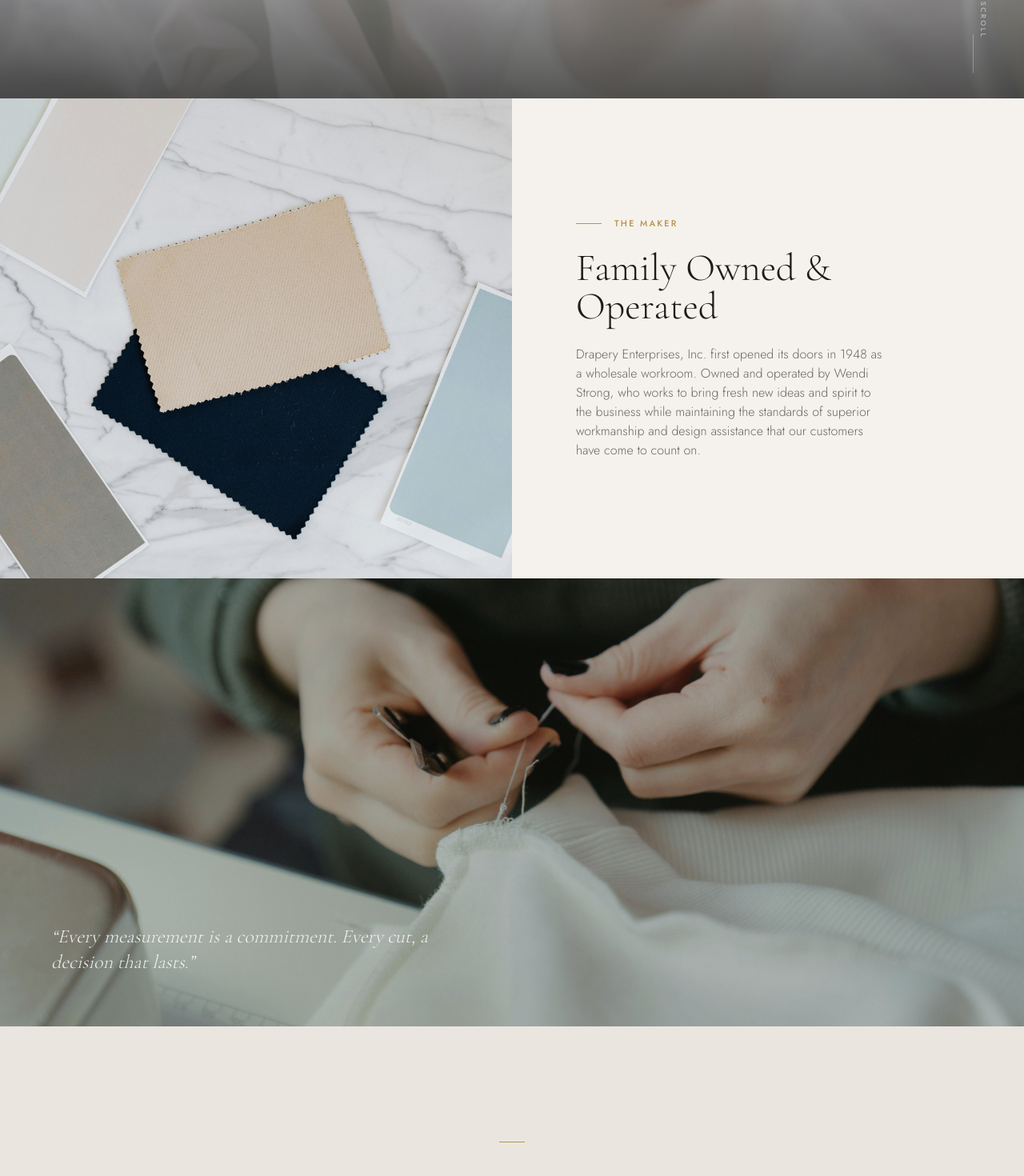
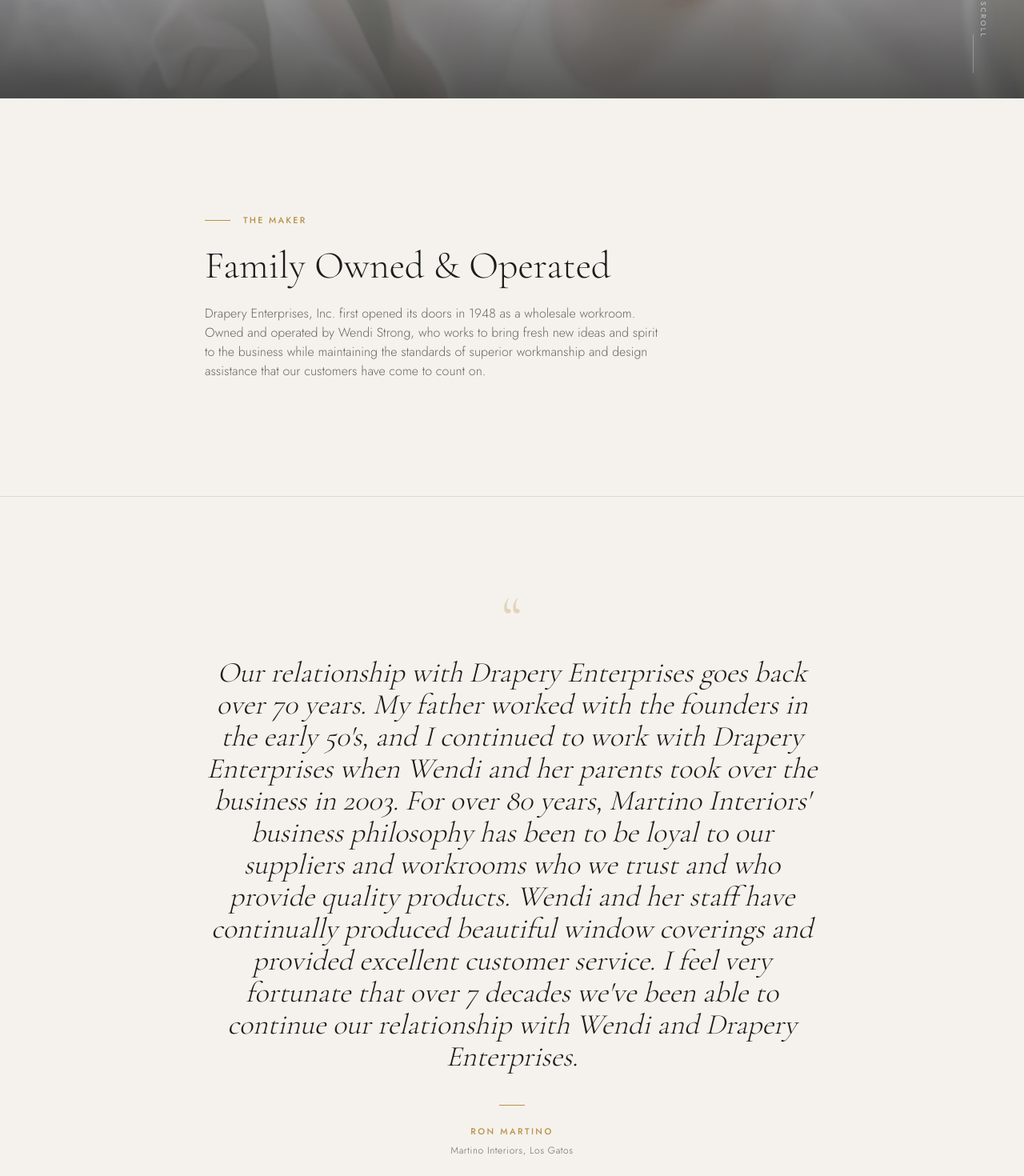
Before and after one commit to Upshifttmedia/drapery-enterprises, a Next.js app: page /about in a window 1280 px wide. Shown: the part 437-1907 px from the top of the page at 80% size. Built offline with nearby package versions, Linux system fonts and the light colour scheme.

Commit message:
About: remove swatches & hands images, move Ron Martino testimonial below Family Owned section

```diff
--- a/app/about/page.tsx
+++ b/app/about/page.tsx
@@ -43,21 +43,8 @@ export default function AboutPage() {
       />
 
       {/* Maker story */}
-      <section className="bg-linen" aria-labelledby="maker-heading">
-        <div className="grid grid-cols-1 lg:grid-cols-2 min-h-[600px]">
-          <FadeUp className="relative min-h-[420px] lg:min-h-full overflow-hidden bg-stone">
-            <Image
-              src="/images/about/about-02.jpg"
-              alt="Detail of the Drapery Enterprises workroom — fabric rolls, cutting table, and hand tools in the Santa Cruz atelier"
-              fill
-              className="object-cover object-center"
-              sizes="(max-width: 1024px) 100vw, 50vw"
-            />
-          </FadeUp>
-          <FadeUp
-            delay={0.2}
-            className="flex flex-col justify-center px-8 md:px-14 lg:px-20 py-20 md:py-28"
-          >
+      <section className="py-24 md:py-36 px-6 md:px-10 bg-linen" aria-labelledby="maker-heading">
+        <FadeUp className="max-w-3xl mx-auto">
           <SectionLabel>The Maker</SectionLabel>
           <h2
             id="maker-heading"
@@ -65,32 +52,27 @@ export default function AboutPage() {
           >
             Family Owned &amp; Operated
           </h2>
-            <p className="font-jost font-light text-muted text-sm md:text-base leading-relaxed max-w-sm">
+          <p className="font-jost font-light text-muted text-sm md:text-base leading-relaxed max-w-xl">
             Drapery Enterprises, Inc. first opened its doors in 1948 as a wholesale workroom.
             Owned and operated by Wendi Strong, who works to bring fresh new ideas and spirit
             to the business while maintaining the standards of superior workmanship and design
             assistance that our customers have come to count on.
           </p>
         </FadeUp>
-        </div>
       </section>
 
-      {/* Process image — full-width editorial break */}
-      <section className="relative h-[55vh] md:h-[70vh] overflow-hidden bg-stone" aria-hidden="true">
-        <Image
-          src="/images/process/process-01.jpg"
-          alt="Measuring and hand-marking fabric in the Drapery Enterprises Santa Cruz workroom — precision at every stage"
-          fill
-          className="object-cover object-center"
-          sizes="100vw"
+      {/* Testimonial — Ron Martino */}
+      <section
+        className="py-24 md:py-32 px-6 md:px-10 bg-linen"
+        aria-label="Client testimonial"
+        style={{ borderTop: '1px solid var(--rule)' }}
+      >
+        <div className="max-w-8xl mx-auto">
+          <TestimonialBlock
+            quote="Our relationship with Drapery Enterprises goes back over 70 years. My father worked with the founders in the early 50's, and I continued to work with Drapery Enterprises when Wendi and her parents took over the business in 2003. For over 80 years, Martino Interiors' business philosophy has been to be loyal to our suppliers and workrooms who we trust and who provide quality products. Wendi and her staff have continually produced beautiful window coverings and provided excellent customer service. I feel very fortunate that over 7 decades we've been able to continue our relationship with Wendi and Drapery Enterprises."
+            client="Ron Martino"
+            city="Martino Interiors, Los Gatos"
           />
-        <div className="absolute inset-0 bg-charcoal/25" />
-        <div className="absolute inset-0 flex items-end p-8 md:p-16">
-          <FadeUp>
-            <p className="font-cormorant italic text-off-white text-xl md:text-2xl max-w-lg opacity-90 leading-relaxed">
-              &ldquo;Every measurement is a commitment. Every cut, a decision that lasts.&rdquo;
-            </p>
-          </FadeUp>
         </div>
       </section>
 
@@ -219,20 +201,6 @@ export default function AboutPage() {
         </div>
       </section>
 
-      {/* Testimonial */}
-      <section
-        className="py-24 md:py-32 px-6 md:px-10 bg-stone"
-        aria-label="Client testimonial"
-      >
-        <div className="max-w-8xl mx-auto">
-          <TestimonialBlock
-            quote="Our relationship with Drapery Enterprises goes back over 70 years. My father worked with the founders in the early 50's, and I continued to work with Drapery Enterprises when Wendi and her parents took over the business in 2003. For over 80 years, Martino Interiors' business philosophy has been to be loyal to our suppliers and workrooms who we trust and who provide quality products. Wendi and her staff have continually produced beautiful window coverings and provided excellent customer service. I feel very fortunate that over 7 decades we've been able to continue our relationship with Wendi and Drapery Enterprises."
-            client="Ron Martino"
-            city="Martino Interiors, Los Gatos"
-          />
-        </div>
-      </section>
-
       {/* CTA */}
       <section
         className="py-24 md:py-32 px-6 md:px-10 bg-linen text-center"
```
Lines whose indentation alone changed are shown as unchanged.
